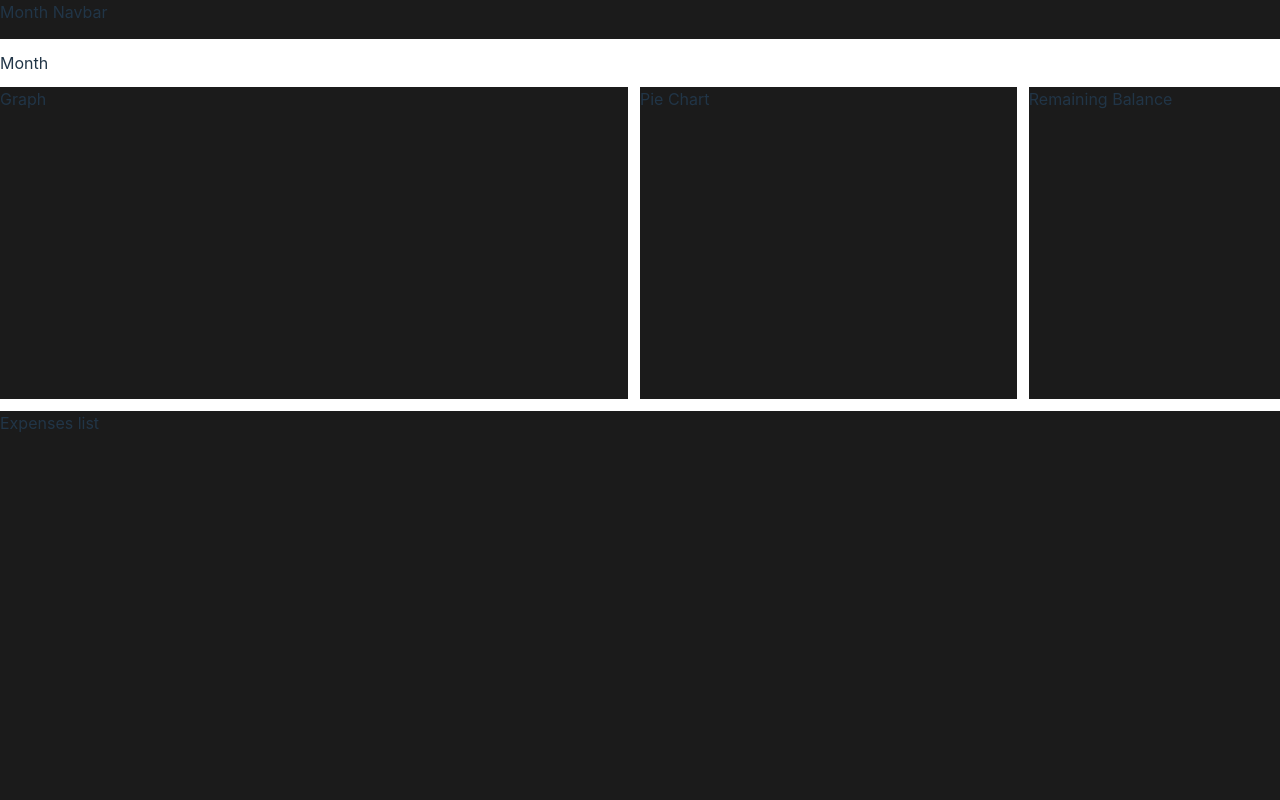
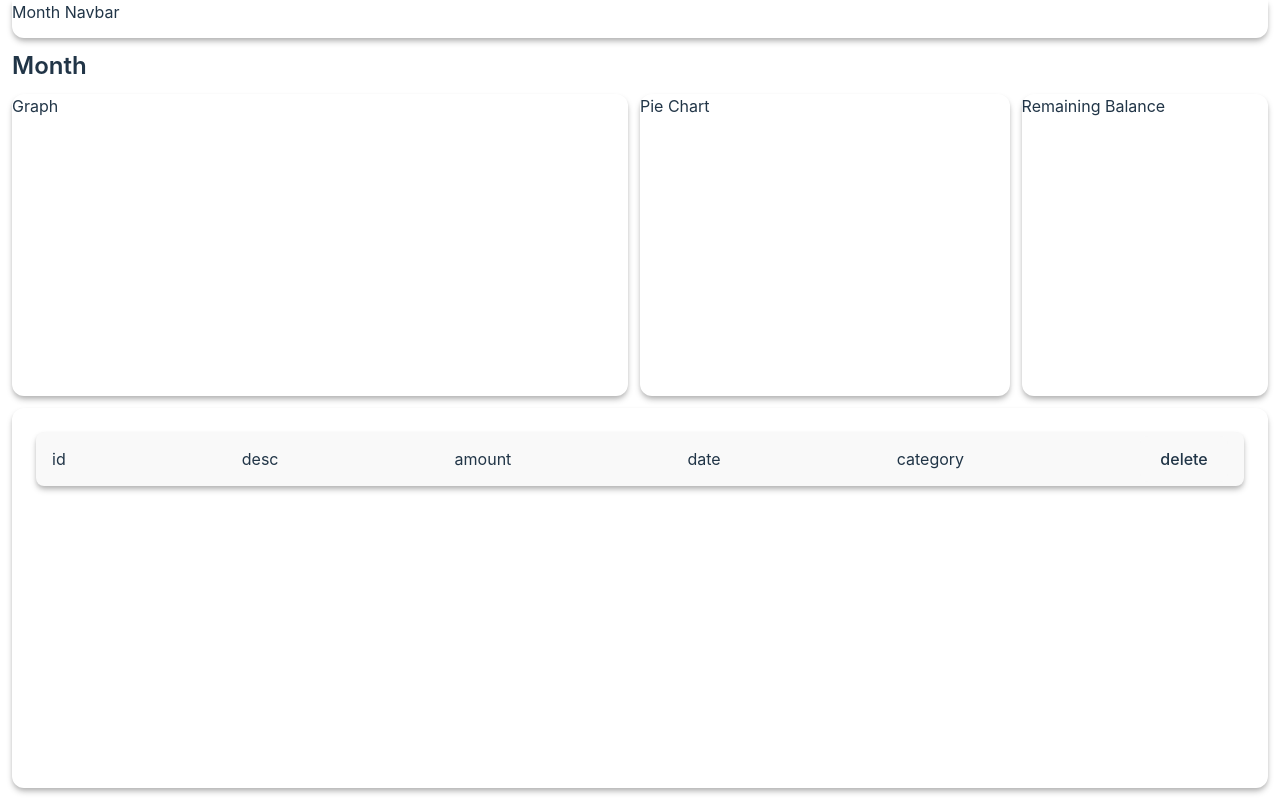
Before and after one commit to vChrisL/Finance-Tracker, a React (Vite) app: page / in a window 1280 px wide. Built offline with nearby package versions, Linux system fonts and the light colour scheme.

Commit message:
added layout styling to mockup

```diff
--- a/src/App.css
+++ b/src/App.css
@@ -1,9 +1,9 @@
-/* #root {
-  max-width: 1280px;
+#root {
+  /* max-width: 1280px;
   margin: 0 auto;
   padding: 2rem;
-  text-align: center;
-} */
+  text-align: center; */
+}
 
 .logo {
   height: 6em;
--- a/src/App.tsx
+++ b/src/App.tsx
@@ -1,20 +1,24 @@
 import { useState } from 'react'
 import './App.css'
 
+import { Expense } from './components/Expense-component'
+import { useExpenseDataStore } from './stores/ExpenseData-store'
+
 function App() {
+
 
   return (
     <>
-    <div className='flex flex-col gap-3 w-screen h-screen'>
-      <div className='bg-[#1b1b1b] top-0 h-10'>Month Navbar</div>
-      <p>Month</p>
+    <div className='flex flex-col gap-3 w-screen h-screen px-3 pb-3'>
+      <div className='bg-[#ffffff] shadow-md shadow-[#b6b6b6] top-0 h-10 rounded-b-xl'>Month Navbar</div>
+      <p className='text-2xl font-semibold'>Month</p>
       <div className='flex flex-row gap-3 h-2/5'>
-        <div className='bg-[#1b1b1b] w-1/2'>Graph</div>
-        <div className='bg-[#1b1b1b] w-[30%]'>Pie Chart</div>
-        <div className='bg-[#1b1b1b] w-[20%]'>Remaining Balance</div>
+        <div className='bg-[#ffffff] shadow-md shadow-[#b6b6b6] w-1/2 rounded-xl'>Graph</div>
+        <div className='bg-[#ffffff] shadow-md shadow-[#b6b6b6] w-[30%] rounded-xl'>Pie Chart</div>
+        <div className='bg-[#ffffff] shadow-md shadow-[#b6b6b6] w-[20%] rounded-xl'>Remaining Balance</div>
       </div>
-      <div className='flex flex-col gap-3 bg-[#1b1b1b] h-1/2'>
-        Expenses list
+      <div className='flex flex-col gap-3 overflow-y-auto overflow-x-hidden bg-[#ffffff] shadow-md shadow-[#b6b6b6] h-1/2 rounded-xl p-6'>
+        <Expense></Expense>
       </div>
     </div>
     </>
--- /dev/null
+++ b/src/components/Expense-component.tsx
@@ -0,0 +1,14 @@
+export function Expense(){
+    return(
+        <>
+        <div className="flex flex-row justify-between content-start items-center gap-1 p-1 px-4 bg-[#f9f9f9] shadow-md shadow-[#b6b6b6] rounded-lg">
+            <div>id</div>
+            <div>desc</div>
+            <div>amount</div>
+            <div>date</div>
+            <div>category</div>
+            <button>delete</button>
+        </div>
+        </>
+    )
+}
--- a/src/index.css
+++ b/src/index.css
@@ -8,8 +8,20 @@
   font-weight: 400;
 
   color-scheme: light dark;
-  color: rgba(255, 255, 255, 0.87);
-  background-color: #0b0b0b;
+  color: rgba(22, 22, 22, 0.87);
+  background-color: #f5f5f5;
+
+  /*
+    Colors:
+    Dark Mode?
+      background: #0b0b0b;
+      element bg: #1b1b1b;
+      color: rgba(255, 255, 255, 0.87);
+    Light mode
+      bg: #f5f5f5;
+      element bg: bg-[#ffffff] shadow-md shadow-[#b6b6b6]
+      color: rgba(22, 22, 22, 0.87);
+  */
 
   font-synthesis: none;
   text-rendering: optimizeLegibility;
--- /dev/null
+++ b/src/stores/ExpenseData-store.tsx
@@ -0,0 +1,18 @@
+import { create } from "zustand";
+
+type ExpenseDataStore = {
+    id: number,
+    updateID: (newID: number) => void,
+    desc: string,
+    updateDesc: (newDesc: string) => void,
+}
+
+export const useExpenseDataStore = create<ExpenseDataStore>((set) => ({
+    id: 0,
+    updateID: (newID: number) => set(() => ({id: newID})),
+    desc: '',
+    updateDesc: (newDesc: string) => set(() => ({desc: newDesc}))
+}));
+
+// const expenseID = useExpenseDataStore((state) => state.id);
+// const updateExpenseID = useExpenseDataStore((state) => state.updateID);
```
